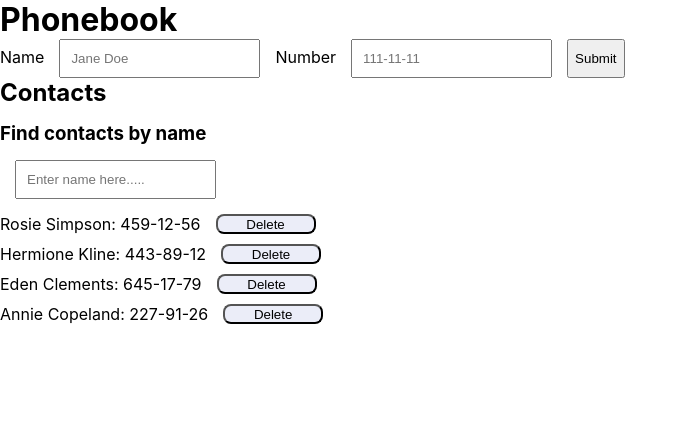
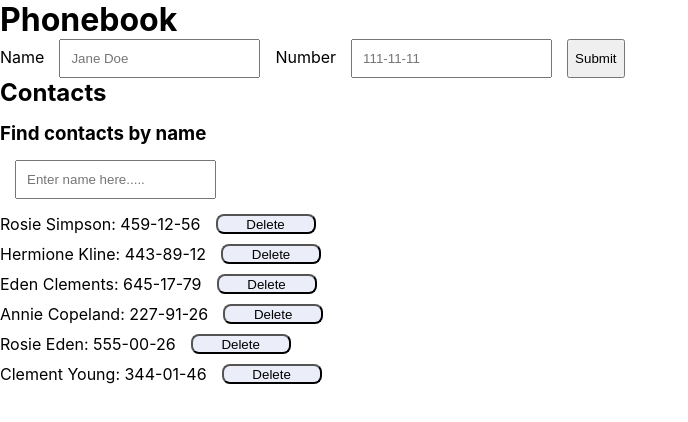
Before and after one commit to MarginTrader1/goit-react-hw-03-phonebook, a React (Create React App) app: page / in a window 1280 px wide. Shown: the top 422 px of the page, without its empty margins (0-688 px from the left). Built offline with nearby package versions, Linux system fonts and the light colour scheme.

Commit message:
добавил комментарии

```diff
--- a/src/components/App.jsx
+++ b/src/components/App.jsx
@@ -11,36 +11,44 @@ export class App extends Component {
       { id: 'id-2', name: 'Hermione Kline', number: '443-89-12' },
       { id: 'id-3', name: 'Eden Clements', number: '645-17-79' },
       { id: 'id-4', name: 'Annie Copeland', number: '227-91-26' },
+      { id: 'id-5', name: 'Rosie Eden', number: '555-00-26' },
+      { id: 'id-6', name: 'Clement Young', number: '344-01-46' },
     ],
     filter: '',
   };
 
-  // метод добавления контакта - из компонента ContactForm возвращает submit формы ввиде объекта newContact
+  // метод добавления контакта - из компонента ContactForm возвращается submit формы ввиде объекта newContact
   addContact = newContact => {
     this.setState(prevState => {
-      // через метод some() проверяем, есть ли в массиве такое имя -> возвращает true/false
+
+      // через метод some() проверяем, есть ли в массиве объектов такое имя -> возвращает true/false
       let existWord = prevState.contacts.some(
         object => object.name === newContact.name
       );
-
+      // если true -> используем паттерн "ранее возвращение" (return после алерта)
       if (existWord) {
         alert(`${newContact.name} is already in contacts.`);
         return;
       }
+
+      // если false - добавляем новый объект в массив объектов, а именно распыляем старый массив объектов и добавляем новый объект в массив
       return {
         contacts: [...prevState.contacts, newContact],
       };
     });
   };
 
+  // метод удаления контакта - из компонента ContactList возвращается id елемента.
   deleteContact = id => {
     this.setState(prevState => {
       return {
+        // фильтруем массив объектов по id -> возвращаем массив без объекта с таким id
         contacts: prevState.contacts.filter(item => item.id !== id),
       };
     });
   };
 
+  // метод добавления фильтра - из компонента Filter возвращается значение инпута в value
   addFilter = value => {
     this.setState(prevState => {
       return {
@@ -50,6 +58,8 @@ export class App extends Component {
   };
 
   render() {
+
+    // создаем новый массив, отфильтрованный по значению filter, который передаем пропсом в компонент ContactsList
     const filteredList = this.state.contacts.filter(item =>
       item.name.toLowerCase().includes(this.state.filter.toLowerCase())
     );
--- a/src/components/Contacts/Contacts.js
+++ b/src/components/Contacts/Contacts.js
@@ -8,6 +8,7 @@ export const ContactsList = ({ list, deleteContact }) => {
           <p>
             {item.name}: {item.number}
           </p>
+          {/* в событие onClick передаем ссылку на анонимную функцию и вызываем метод deleteContact чтобы передать аргумент id в App  */}
           <Button type="button" onClick={() => deleteContact(item.id)}>
             Delete
           </Button>
--- a/src/components/Filter/Filter.js
+++ b/src/components/Filter/Filter.js
@@ -8,6 +8,7 @@ export const Filter = ({ addFilter }) => {
         <input
           type="text"
           name="name"
+        // в событие onChange передаем value ивента аргументом в метод addFilter(). Так велью инпута передается в App
           onChange={evt => addFilter(evt.target.value)}
           placeholder="Enter name here....."
         />
```
Also changed, not shown: src/components/ContactForm/ContactForm.js (+8 -0 lines).
